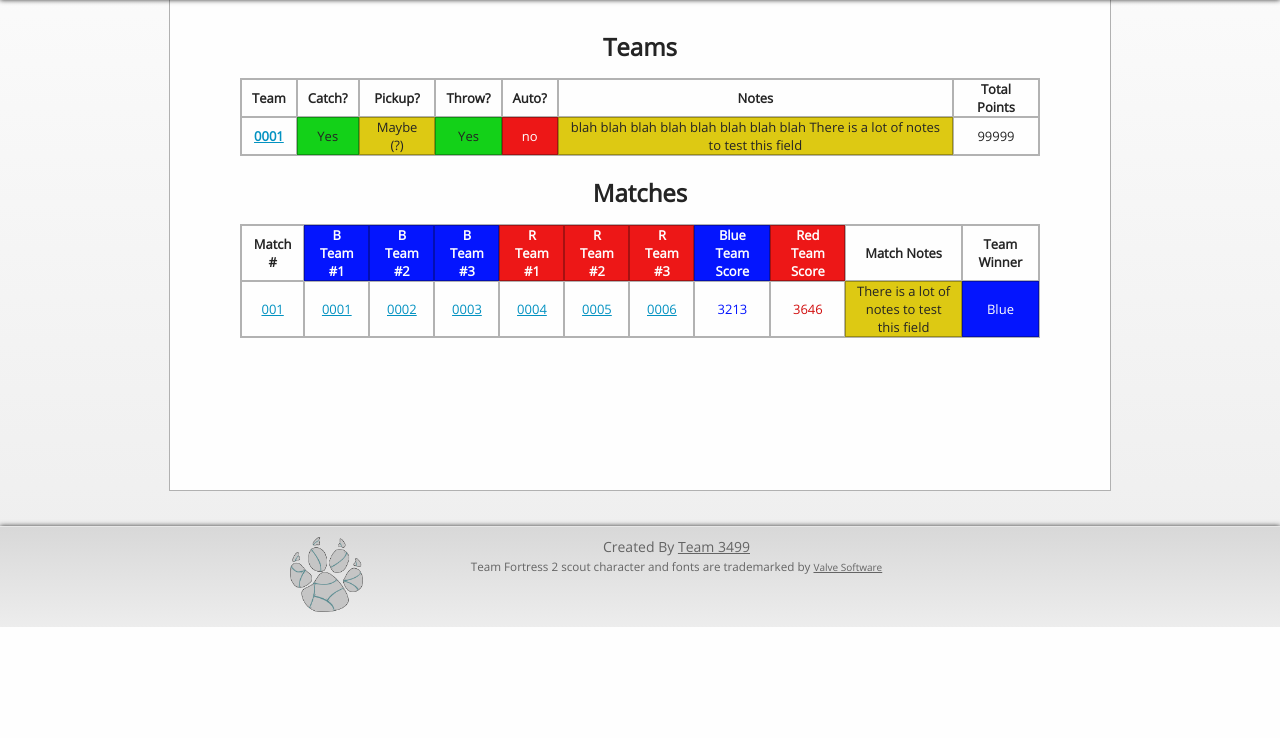
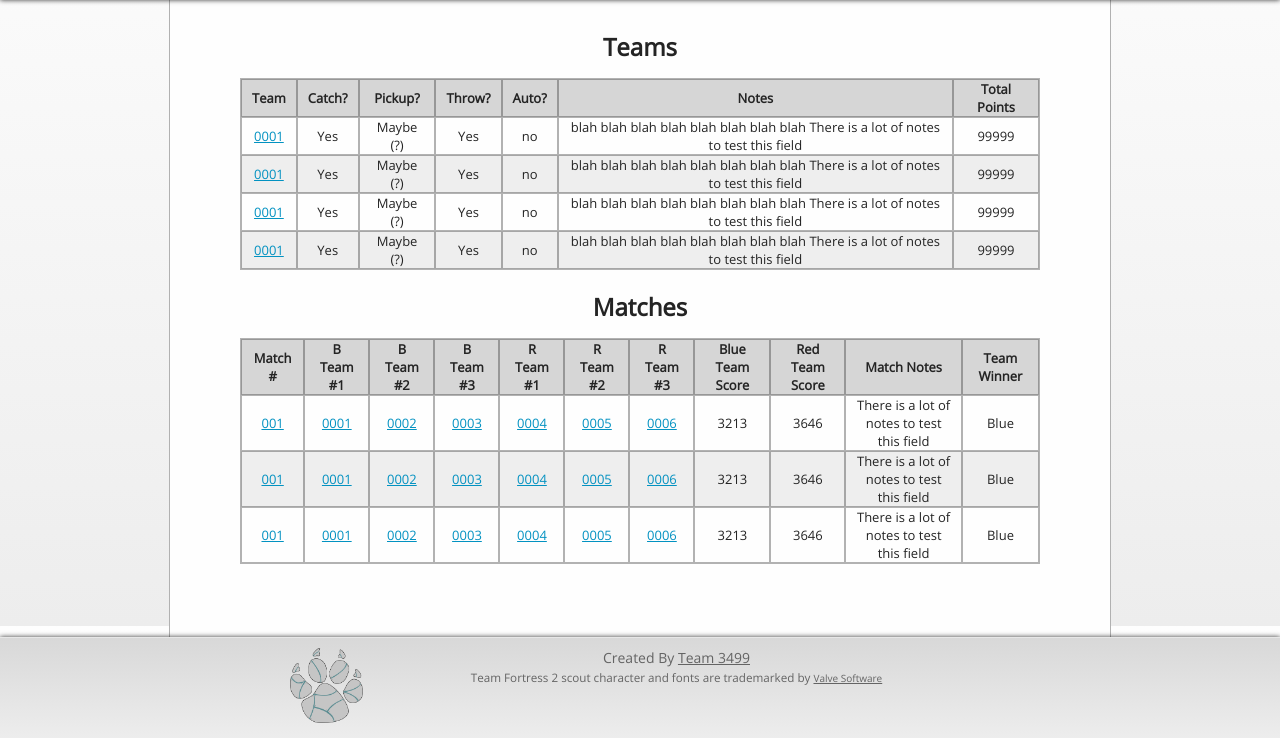
Before and after one commit to team3499/FRC-Scout, a PHP site: page /root/index.php in a window 1280 px wide. Shown: the part 174-912 px from the top of the page. Before the commit the page ends 801 px from the top, so only its background shows below. Run offline with PHP 8.4, Linux system fonts and the light colour scheme.

Commit message:
changed colors

```diff
--- a/root/css/style.css
+++ b/root/css/style.css
@@ -37,7 +37,7 @@ table{
     border-spacing:0;
     font-size:13px;
 }
-table td{
+table td, table th{
     border: 1px solid rgba(0,0,0,0.3);
     padding:0 10px;
 }
@@ -272,7 +272,7 @@ span.title {
 .inline{
     display:inline;
 }
-.green{
+/*.green{
     color:#1AD60C;
 }
 .yellow{
@@ -283,8 +283,8 @@ span.title {
 }
 .blue{
     color:#0213FF;
-}
-.greenBG{
+}*/
+/*.greenBG{
     background-color:#11D116;
 }
 .yellowBG{
@@ -297,4 +297,13 @@ span.title {
 .blueBG{
     background-color:#0213FF;
     color:#fff;
+}*/
+tr:nth-child(odd){
+    background:#eee;
 }
+tr:nth-child(even){
+
+}
+th{
+    background:#D6D6D6;
+}
--- a/showdata.php
+++ b/showdata.php
@@ -5,16 +5,43 @@
 
         <table id="tableTeams">
             <tr>
-                <td class="tableTeamsTeam"><strong>Team</strong></td>
-                <td class="tableTeamsCatch"><strong>Catch?</strong></td>
-                <td class="tableTeamsPickup"><strong>Pickup?</strong></td>
-                <td class="tableTeamsThrow"><strong>Throw?</strong></td>
-                <td class="tableTeamsAuto"><strong>Auto?</strong></td>
-                <td class="tableTeamsNotes"><strong>Notes</strong></td>
-                <td class="tableTeamsTotalPoints"><strong>Total Points</strong></td>
+                <th class="tableTeamsTeam">Team</th>
+                <th class="tableTeamsCatch">Catch?</th>
+                <th class="tableTeamsPickup">Pickup?</th>
+                <th class="tableTeamsThrow">Throw?</th>
+                <th class="tableTeamsAuto">Auto?</th>
+                <th class="tableTeamsNotes">Notes</th>
+                <th class="tableTeamsTotalPoints">Total Points</th>
             </tr>
             <tr>
-                <td class="tableTeamsTeam" title="Team Number"><a href="team.php?team=3499"><strong>0001</strong></a></td>
+                <td class="tableTeamsTeam" title="Team Number"><a href="team.php?team=3499">0001</a></td>
+                <td class="tableTeamsCatch greenBG" title="Catch?">Yes</td>
+                <td class="tableTeamsPickup yellowBG" title="Pickup?">Maybe <span title="The team said that they could pickup during the interview, but in game, they do not!">(?)</span></td>
+                <td class="tableTeamsThrow greenBG" title="Throw?">Yes</td>
+                <td class="tableTeamsAuto redBG" title="Auto?">no</td>
+                <td class="tableTeamsNotes yellowBG" title="Team Notes"><span title="blah blah blah blah blah blah blah blah There is a lot of notes to test this field">blah blah blah blah blah blah blah blah There is a lot of notes to test this field</span></td>
+                <td class="tableTeamsTotalPoints" title="Total Points">99999</td>
+            </tr>
+            <tr>
+                <td class="tableTeamsTeam" title="Team Number"><a href="team.php?team=3499">0001</a></td>
+                <td class="tableTeamsCatch greenBG" title="Catch?">Yes</td>
+                <td class="tableTeamsPickup yellowBG" title="Pickup?">Maybe <span title="The team said that they could pickup during the interview, but in game, they do not!">(?)</span></td>
+                <td class="tableTeamsThrow greenBG" title="Throw?">Yes</td>
+                <td class="tableTeamsAuto redBG" title="Auto?">no</td>
+                <td class="tableTeamsNotes yellowBG" title="Team Notes"><span title="blah blah blah blah blah blah blah blah There is a lot of notes to test this field">blah blah blah blah blah blah blah blah There is a lot of notes to test this field</span></td>
+                <td class="tableTeamsTotalPoints" title="Total Points">99999</td>
+            </tr>
+            <tr>
+                <td class="tableTeamsTeam" title="Team Number"><a href="team.php?team=3499">0001</a></td>
+                <td class="tableTeamsCatch greenBG" title="Catch?">Yes</td>
+                <td class="tableTeamsPickup yellowBG" title="Pickup?">Maybe <span title="The team said that they could pickup during the interview, but in game, they do not!">(?)</span></td>
+                <td class="tableTeamsThrow greenBG" title="Throw?">Yes</td>
+                <td class="tableTeamsAuto redBG" title="Auto?">no</td>
+                <td class="tableTeamsNotes yellowBG" title="Team Notes"><span title="blah blah blah blah blah blah blah blah There is a lot of notes to test this field">blah blah blah blah blah blah blah blah There is a lot of notes to test this field</span></td>
+                <td class="tableTeamsTotalPoints" title="Total Points">99999</td>
+            </tr>
+            <tr>
+                <td class="tableTeamsTeam" title="Team Number"><a href="team.php?team=3499">0001</a></td>
                 <td class="tableTeamsCatch greenBG" title="Catch?">Yes</td>
                 <td class="tableTeamsPickup yellowBG" title="Pickup?">Maybe <span title="The team said that they could pickup during the interview, but in game, they do not!">(?)</span></td>
                 <td class="tableTeamsThrow greenBG" title="Throw?">Yes</td>
@@ -31,17 +58,43 @@
 
         <table id="tableMatches">
             <tr>
-               <td class="tableMatchesMatch"><strong>Match #</strong></td>
-               <td class="tableMatchesBlueTeam blueBG"><strong>B Team #1</strong></td>
-               <td class="tableMatchesBlueTeam blueBG"><strong>B Team #2</strong></td>
-               <td class="tableMatchesBlueTeam blueBG"><strong>B Team #3</strong></td>
-               <td class="tableMatchesRedTeam redBG"><strong>R Team #1</strong></td>
-               <td class="tableMatchesRedTeam redBG"><strong>R Team #2</strong></td>
-               <td class="tableMatchesRedTeam redBG"><strong>R Team #3</strong></td>
-               <td class="tableMatchesBlueScore blueBG"><strong>Blue Team Score</strong></td>
-               <td class="tableMatchesRedScore redBG"><strong>Red Team Score</strong></td>
-               <td class="tableMatchesNotes"><strong>Match Notes</strong></td>
-               <td class="tableMatchesWin"><strong>Team Winner</strong></td>
+               <th class="tableMatchesMatch">Match #</th>
+               <th class="tableMatchesBlueTeam blueBG">B Team #1</th>
+               <th class="tableMatchesBlueTeam blueBG">B Team #2</th>
+               <th class="tableMatchesBlueTeam blueBG">B Team #3</th>
+               <th class="tableMatchesRedTeam redBG">R Team #1</th>
+               <th class="tableMatchesRedTeam redBG">R Team #2</th>
+               <th class="tableMatchesRedTeam redBG">R Team #3</th>
+               <th class="tableMatchesBlueScore blueBG">Blue Team Score</th>
+               <th class="tableMatchesRedScore redBG">Red Team Score</th>
+               <th class="tableMatchesNotes">Match Notes</th>
+               <th class="tableMatchesWin">Team Winner</th>
+            </tr>
+            <tr>
+               <td class="tableMatchesMatch" title="Match Number"><a href="#001">001</a></td>
+               <td class="tableMatchesBlueTeam blue" title="Blue Team #1"><a href="#0001">0001</a></td>
+               <td class="tableMatchesBlueTeam blue" title="Blue Team #2"><a href="#0002">0002</a></td>
+               <td class="tableMatchesBlueTeam blue" title="Blue Team #3"><a href="#0003">0003</a></td>
+               <td class="tableMatchesRedTeam red" title="Red Team #1"><a href="#0004">0004</a></td>
+               <td class="tableMatchesRedTeam red" title="Red Team #2"><a href="#0005">0005</a></td>
+               <td class="tableMatchesRedTeam red" title="Red Team #3"><a href="#0006">0006</a></td>
+               <td class="tableMatchesBlueScore blue" title="Blue Team Score">3213</td>
+               <td class="tableMatchesRedScore red" title="Red Team Score">3646</td>
+               <td class="tableMatchesNotes yellowBG" title="Match Ntoes"><span title="There is a lot of notes to test this field">There is a lot of notes to test this field</span></td>
+               <td class="tableMatchesWin blueBG" title="Team Winner">Blue</td>
+            </tr>
+            <tr>
+               <td class="tableMatchesMatch" title="Match Number"><a href="#001">001</a></td>
+               <td class="tableMatchesBlueTeam blue" title="Blue Team #1"><a href="#0001">0001</a></td>
+               <td class="tableMatchesBlueTeam blue" title="Blue Team #2"><a href="#0002">0002</a></td>
+               <td class="tableMatchesBlueTeam blue" title="Blue Team #3"><a href="#0003">0003</a></td>
+               <td class="tableMatchesRedTeam red" title="Red Team #1"><a href="#0004">0004</a></td>
+               <td class="tableMatchesRedTeam red" title="Red Team #2"><a href="#0005">0005</a></td>
+               <td class="tableMatchesRedTeam red" title="Red Team #3"><a href="#0006">0006</a></td>
+               <td class="tableMatchesBlueScore blue" title="Blue Team Score">3213</td>
+               <td class="tableMatchesRedScore red" title="Red Team Score">3646</td>
+               <td class="tableMatchesNotes yellowBG" title="Match Ntoes"><span title="There is a lot of notes to test this field">There is a lot of notes to test this field</span></td>
+               <td class="tableMatchesWin blueBG" title="Team Winner">Blue</td>
             </tr>
             <tr>
                <td class="tableMatchesMatch" title="Match Number"><a href="#001">001</a></td>
```
Also changed, not shown: 1 other file.
